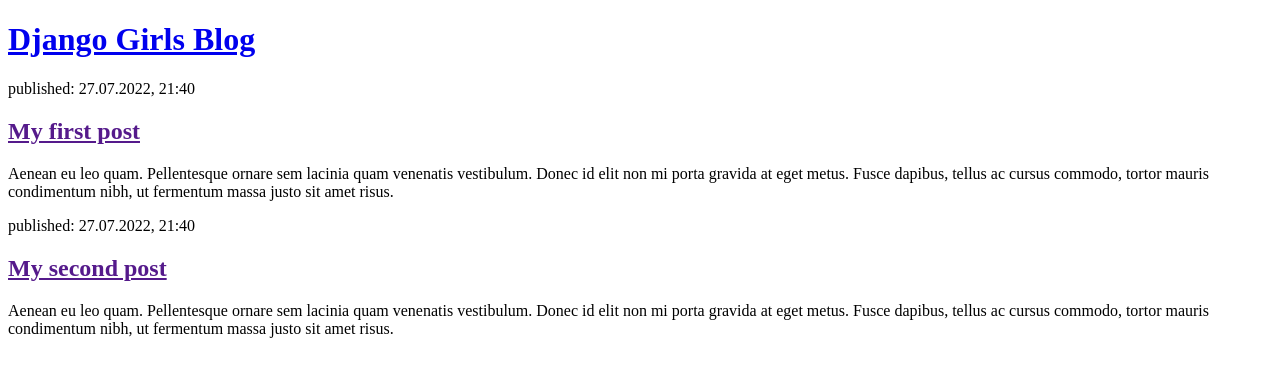
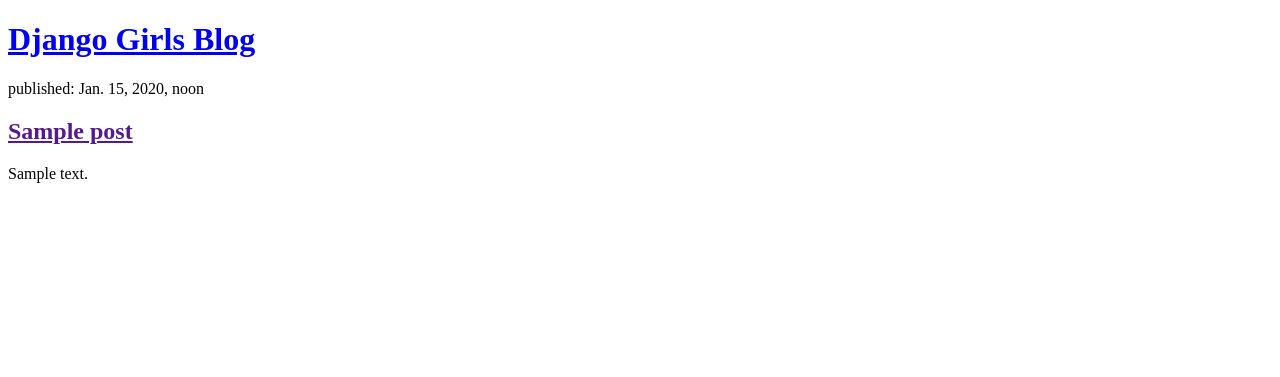
Before and after one commit to MarinaMontag/my-first-blog, a Django app: page / in a window 1280 px wide. Shown: the top 377 px of the page. Run offline with Django 4.2, Linux system fonts and the light colour scheme; tables that the repository leaves empty hold one stand-in row (values such as "Sample post").

Commit message:
Modified templates to display posts from database.

```diff
--- a/blog/templates/blog/post_list.html
+++ b/blog/templates/blog/post_list.html
@@ -8,15 +8,12 @@
     <header>
         <h1><a href="/">Django Girls Blog</a></h1>
     </header>
-    <article>
-        <time>published: 27.07.2022, 21:40</time>
-        <h2><a href="">My first post</a></h2>
-        <p>Aenean eu leo quam. Pellentesque ornare sem lacinia quam venenatis vestibulum. Donec id elit non mi porta gravida at eget metus. Fusce dapibus, tellus ac cursus commodo, tortor mauris condimentum nibh, ut fermentum massa justo sit amet risus.</p>
-    </article>
-    <article>
-        <time>published: 27.07.2022, 21:40</time>
-        <h2><a href="">My second post</a></h2>
-        <p>Aenean eu leo quam. Pellentesque ornare sem lacinia quam venenatis vestibulum. Donec id elit non mi porta gravida at eget metus. Fusce dapibus, tellus ac cursus commodo, tortor mauris condimentum nibh, ut fermentum massa justo sit amet risus.</p>
-    </article>
+    {% for post in posts %}
+        <article>
+            <time>published:&nbsp;{{ post.published_date }}</time>
+            <h2><a href="">{{ post.title }}</a></h2>
+            <p>{{ post.text | linebreaksbr }}</p>
+        </article>
+    {% endfor %}
 </body>
 </html>
--- a/blog/views.py
+++ b/blog/views.py
@@ -1,7 +1,8 @@
 from django.shortcuts import render
+from django.utils import timezone
 from blog.models import Post
 
 
 def post_list(request):
-    posts = Post.objects.all()
+    posts = Post.objects.filter(published_date__lte=timezone.now()).order_by('-published_date')
     return render(request, 'blog/post_list.html', {'posts': posts})
```
